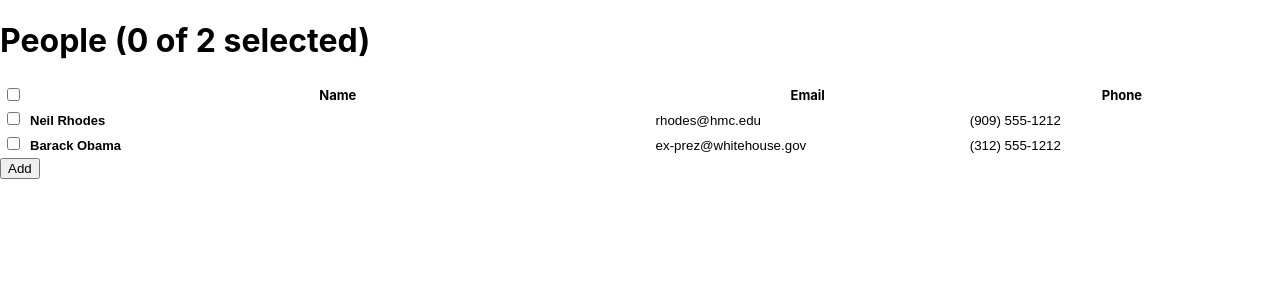
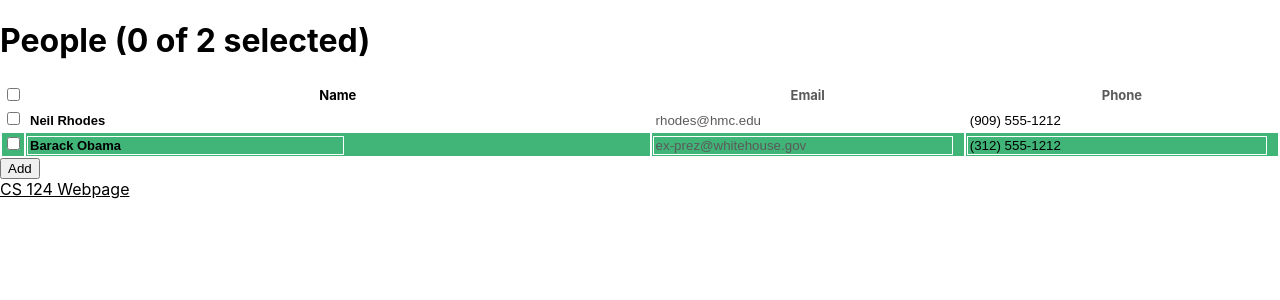
Before and after one commit to nrhodes-hmc/cs124fa21-react-change-data, a React (Create React App) app: page / in a window 1280 px wide. Shown: the top 300 px of the page. Built offline with nearby package versions, Linux system fonts and the light colour scheme.

Commit message:
Added inaccessible link and poor contrast

```diff
--- a/src/People.css
+++ b/src/People.css
@@ -1,4 +1,12 @@
 .people {
+}
+
+tr:nth-child(even) {
+    background: #41B478;
+}
+
+tr:nth-child(even) input {
+    background: #41B478;
 }
 
 table {
@@ -27,3 +35,7 @@ table {
 .delete-button {
     margin-left: 5px;
 }
+
+#webpage-link {
+    text-decoration: underline;
+}
--- a/src/People.js
+++ b/src/People.js
@@ -39,8 +39,15 @@ function People(props) {
     }
 
     const numSelectedString = `${selectedIds.length} of ${props.list.length} selected`;
+
     return (
         <>
+            {/* NOTE: feel free to re-order items in the below JSX. */}
+            {/* Following div will open the link in a new page */}
+            <div id="webpage-link"
+                 onClick={() => window.open("https://www.cs.hmc.edu/~rhodes/courses/cs124/fa21/schedule.html", '_blank').focus()}>
+                CS 124 Webpage
+            </div>
             <div className="buttons">
                 {selectedIds.length > 0 &&
                 <button className="delete-button"
@@ -91,7 +98,9 @@ function People(props) {
                 </tbody>
             </table>
             <h1 id="h1">People ({numSelectedString})</h1>
-        </>);
+        </>
+    )
+        ;
 }
 
 export default People;
--- a/src/Person.css
+++ b/src/Person.css
@@ -9,7 +9,8 @@
 }
 
 .email {
-    width: 95%
+    width: 95%;
+    color: #5a5a5a;
 }
 
 .phone {
@@ -20,8 +21,3 @@
 .person {
     border: 1px solid white;
 }
-
-
-.selected {
-    background-color: lightgray;
-}
```
